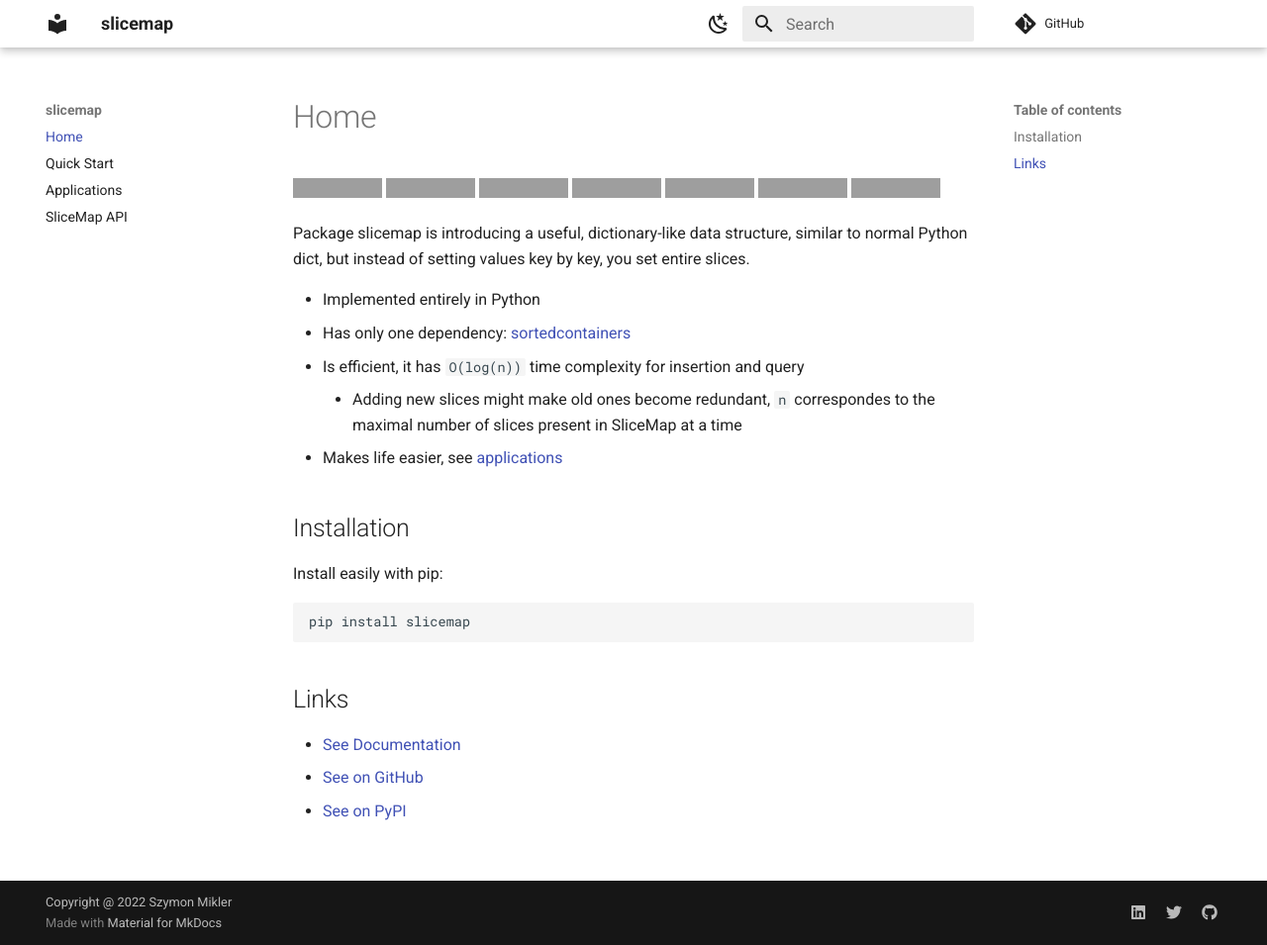
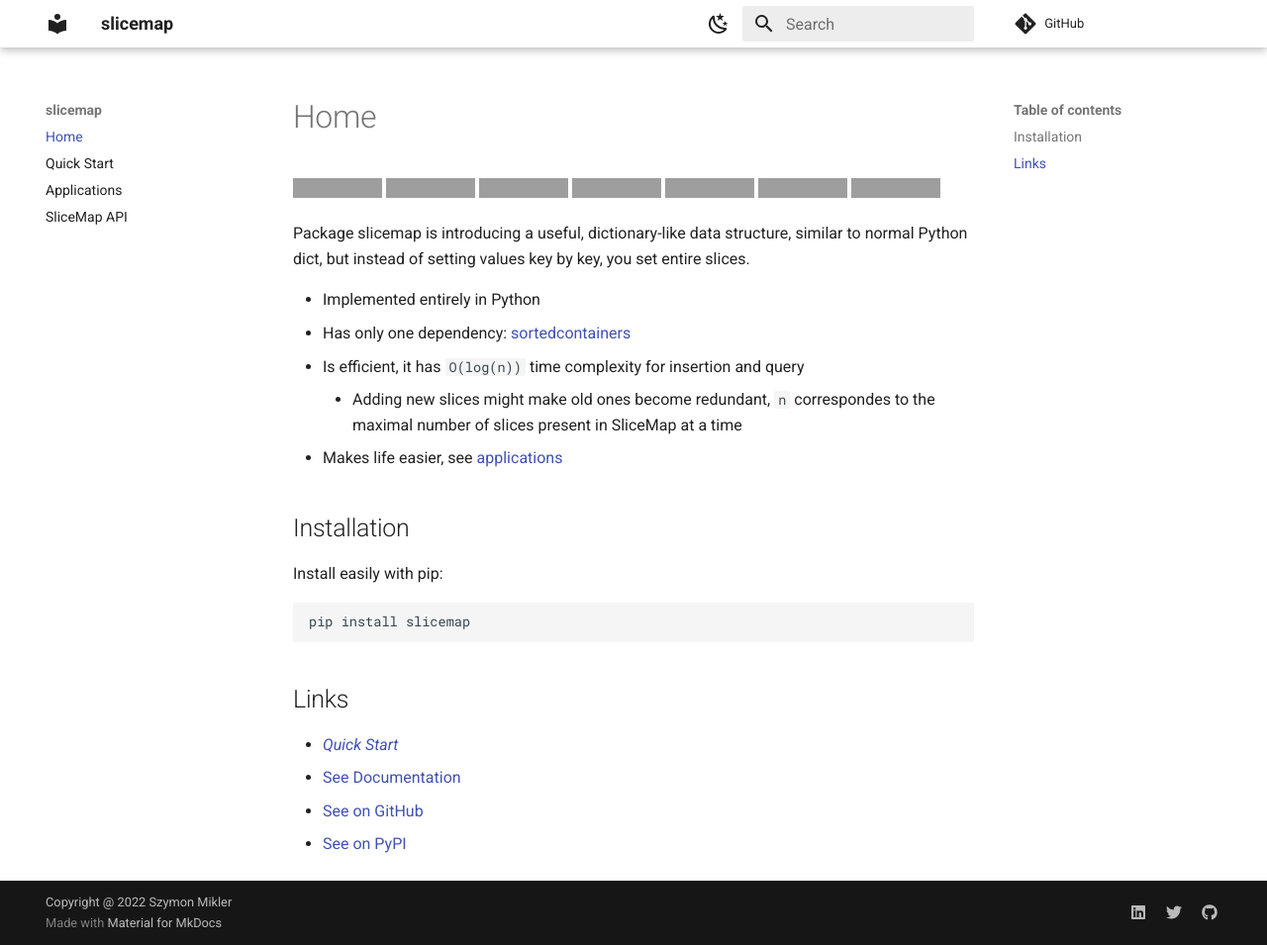
Before and after one commit to sjmikler/slicemap, an MkDocs documentation site: the page built from docs/README.md, in a window 1280 px wide and 955 px high, cut to the strip 0-955 px from the top of the window. Shown: the whole strip at 99% size. Built offline with MkDocs 1.6.1 and Material for MkDocs 9.7.7, drawn with Linux system fonts in a browser that asks for light colours; comment, search, counter and statistics services are not loaded; grey boxes are pictures that could not be loaded.

Commit message:
Add Quick Start link

```diff
--- a/docs/README.md
+++ b/docs/README.md
@@ -27,6 +27,7 @@
 
 ## Links
 
+* [*Quick Start*](https://slicemap.readthedocs.io/en/latest/quick_start/)
 * [See Documentation](https://slicemap.readthedocs.io/)
 * [See on GitHub](https://github.com/gahaalt/slicemap/)
 * [See on PyPI](https://pypi.org/project/slicemap/)
```
